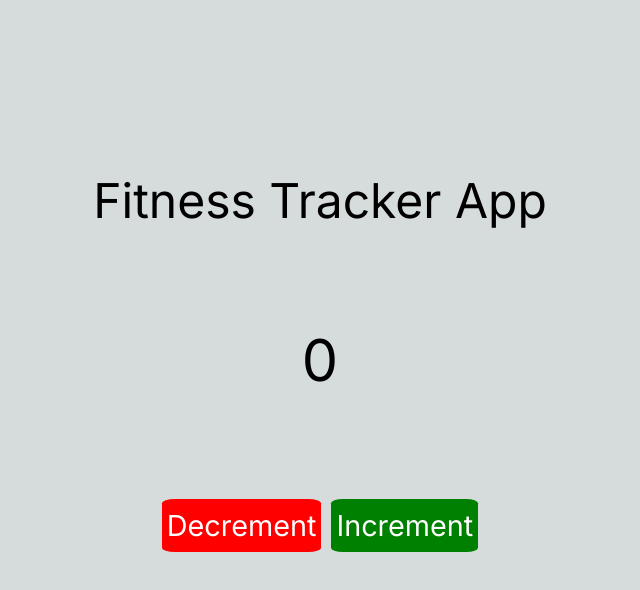
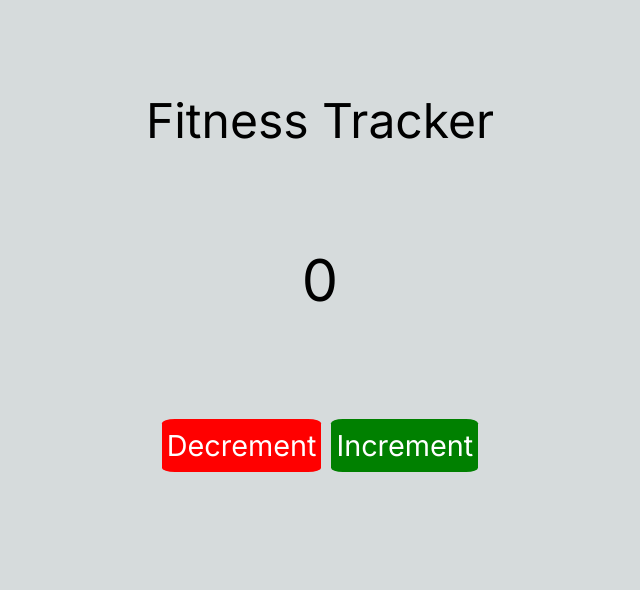
Before and after one commit to en-chang/fitness-tracker, a Next.js app: page / in a window 1280 px wide. Shown: the top 590 px of the page, without its empty margins (320-960 px from the left). Built offline with nearby package versions, Linux system fonts and the light colour scheme.

Commit message:
Update titles and intervals

```diff
--- a/app/layout.tsx
+++ b/app/layout.tsx
@@ -5,7 +5,7 @@ import { Inter } from 'next/font/google'
 const inter = Inter({ subsets: ['latin'] })
 
 export const metadata: Metadata = {
-  title: 'Create Next App',
+  title: 'Fitness Tracker',
   description: 'Generated by create next app',
 }
 
--- a/app/page.tsx
+++ b/app/page.tsx
@@ -9,13 +9,13 @@ export default function Home() {
   // Function is called everytime increment button is clicked
   const handleClick1 = () => {
     // Counter state is incremented
-    setCounter(counter + 1)
+    setCounter(counter + 5)
   }
 
   // Function is called everytime decrement button is clicked
   const handleClick2 = () => {
     // Counter state is decremented
-    setCounter(counter - 1)
+    setCounter(counter - 5)
   }
 
   return (
@@ -28,9 +28,9 @@ export default function Home() {
       position: 'absolute',
       width: '100%',
       height: '100%',
-      top: '-15%',
+      top: '-25%',
     }}>
-      Fitness Tracker App
+      Fitness Tracker
       <div style={{
         fontSize: '120%',
         position: 'relative',
```
